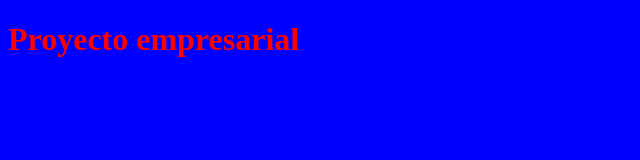
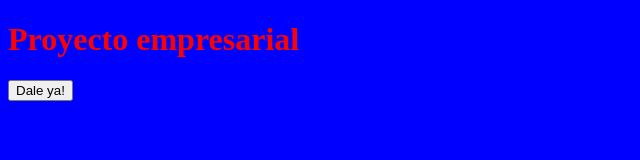
Before and after one commit to Huligan111/CursoGit, a plain HTML site: page index.html in a window 1280 px wide. Shown: the whole page, without its empty margins (0-640 px from the left). Drawn offline with Linux system fonts and the light colour scheme.

Commit message:
saludo javascript agregado

```diff
--- a/app.js
+++ b/app.js
@@ -0,0 +1,3 @@
+function saludo(){
+    alert ("Hola");
+}
--- a/index.html
+++ b/index.html
@@ -10,5 +10,7 @@
 <body>
     <!-- Este es el titulo -->
     <h1>Proyecto empresarial</h1>
+    <input type="button" value="Dale ya!" onclick="saludo()">
+    <script src="app.js"></script>
 </body>
 </html>
```
